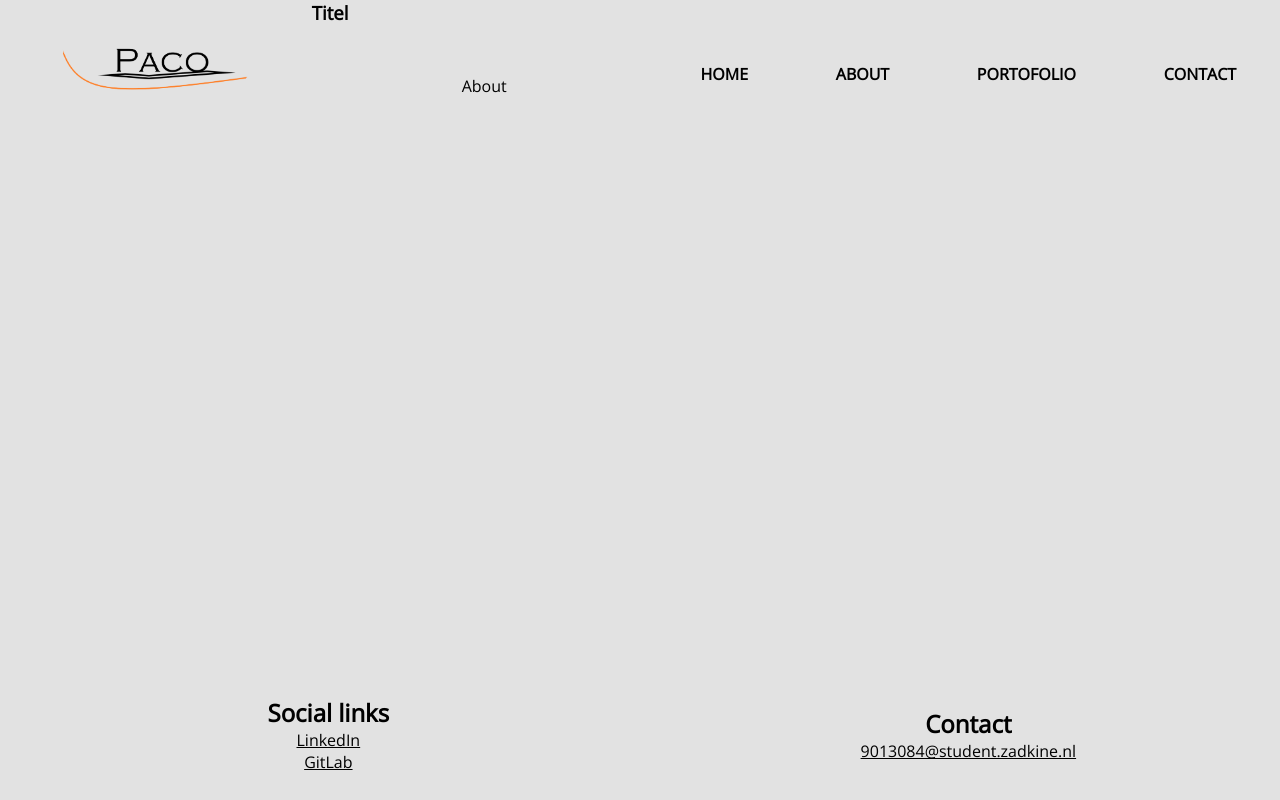
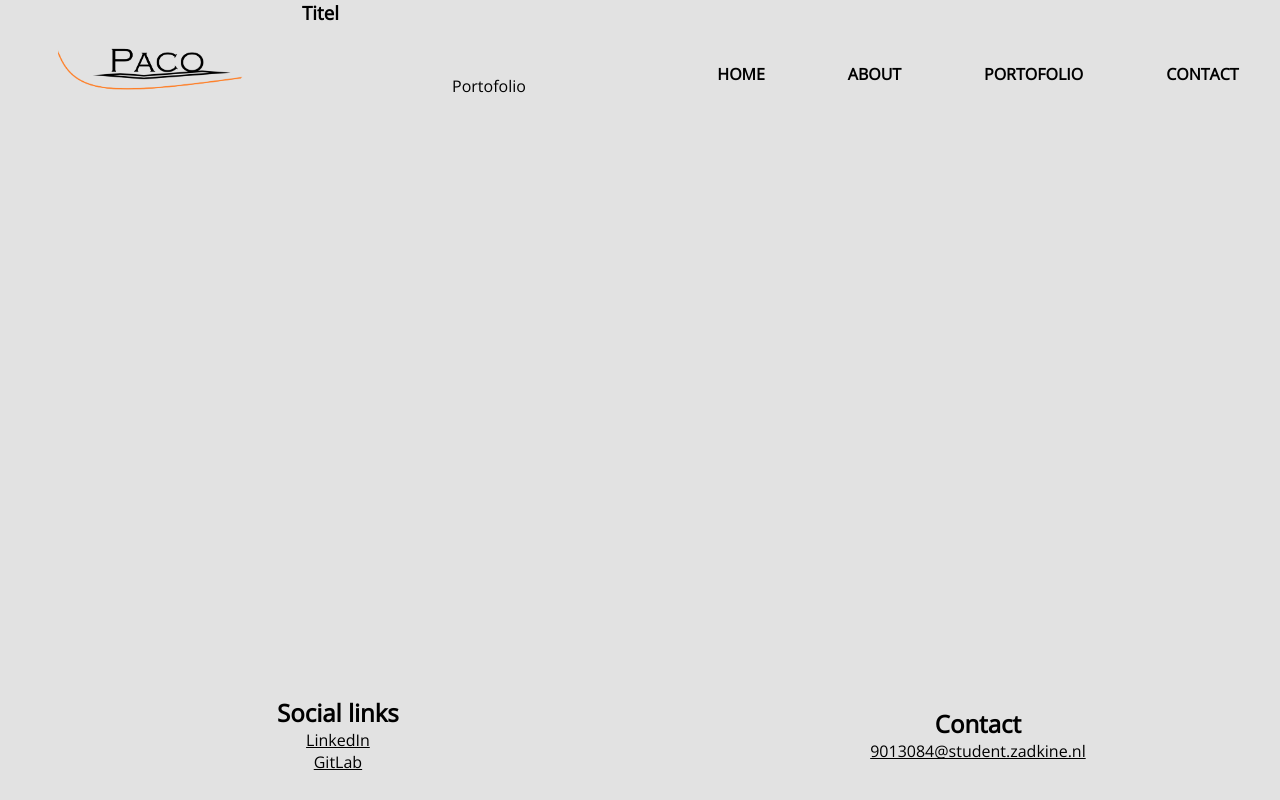
Before and after one commit to Paclin/Portofolio-website, a plain HTML site: page webpages/portofolio.html in a window 1280 px wide. Drawn offline with nearby package versions, Linux system fonts and the light colour scheme.

Commit message:
Changed info

```diff
--- a/webpages/portofolio.html
+++ b/webpages/portofolio.html
@@ -37,7 +37,7 @@
                         <article>
                             <h1>Titel</h1>
                             <p class="homecontent">
-                                About
+                                Portofolio
                             </p>
                         </article>
                     </section>
```
Also changed, not shown: webpages/contact.html (+1 -1 lines).
